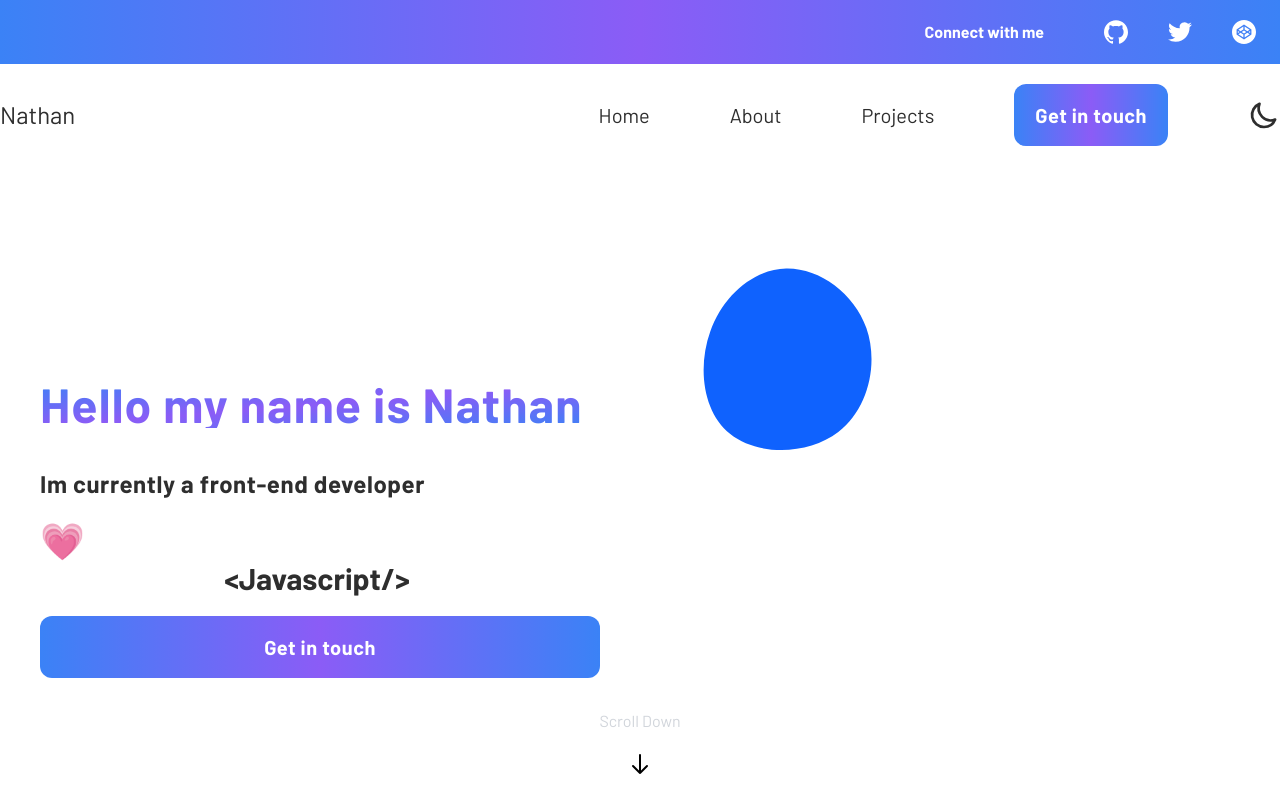
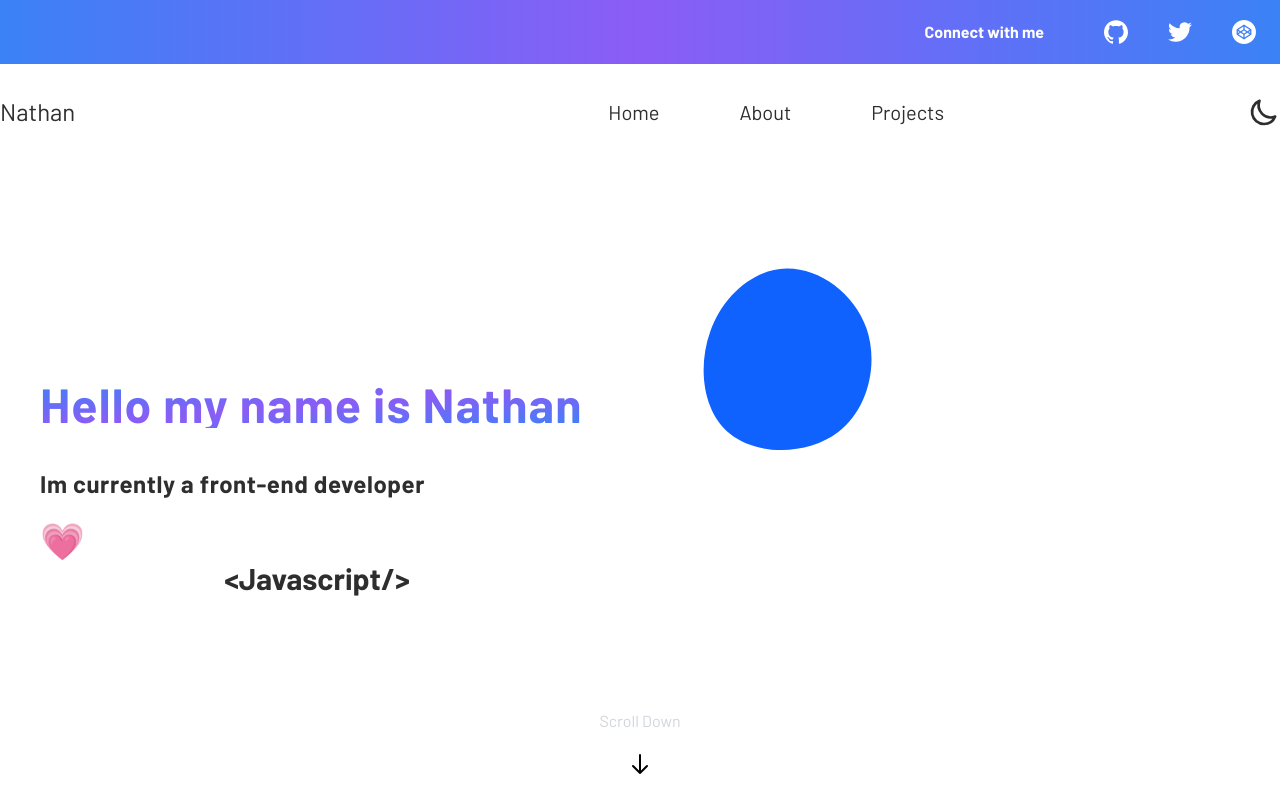
Before and after one commit to Nathan-s-Anthony/my-portfolio, a React (Create React App) app: page / in a window 1280 px wide. Built offline with nearby package versions, Linux system fonts and the light colour scheme.

Commit message:
Added props to the buttons component

```diff
--- a/src/components/js/buttons.js
+++ b/src/components/js/buttons.js
@@ -1,10 +1,16 @@
-import React from "react"
+import React from "react";
+import classnames from "classnames";
 
+const Button = ({ size, bgColor, textColor, text,borderColor }) => {
 
- const Button = () => {
     return (
-        <button className=" transition duration-500 ease-in-out bg-gradient-to-r from-blue-500 via-purple-500 to-blue-500 hover:bg-blue-700  items-center self-flex-start px-5 py-4 border border-transparent  text-2xl md:text-xl font-bold  rounded-xl text-medium text-white tracking-wide width-48  mt-5 mb-5  ">Get in touch</button>
+        <button className={classnames(`bg-${bgColor} text-${textColor} border-${borderColor} w-36  transition duration-500 ease-in-out px-2 py-3 border border-transparent  rounded-md text-medium tracking-wide  mt-5 mb-5  `, {
+            "text-md": size === 'sm',
+            "text-xl": size === 'lg',
+        })}>
+            {text}
+        </button>
     )
 }
 
-export {Button}
+export { Button }
```
